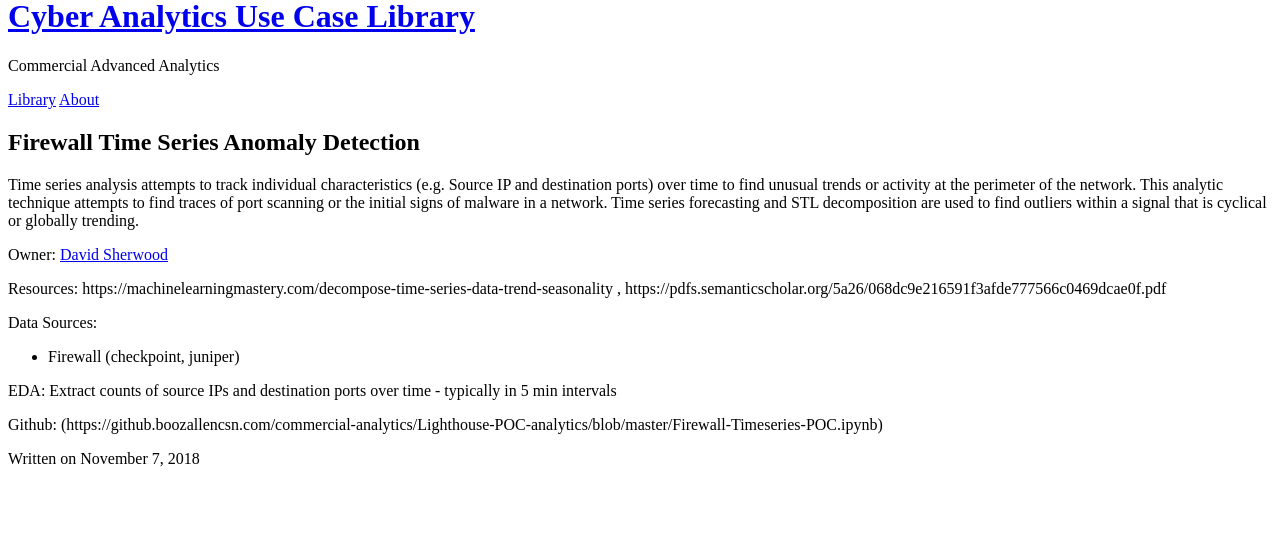
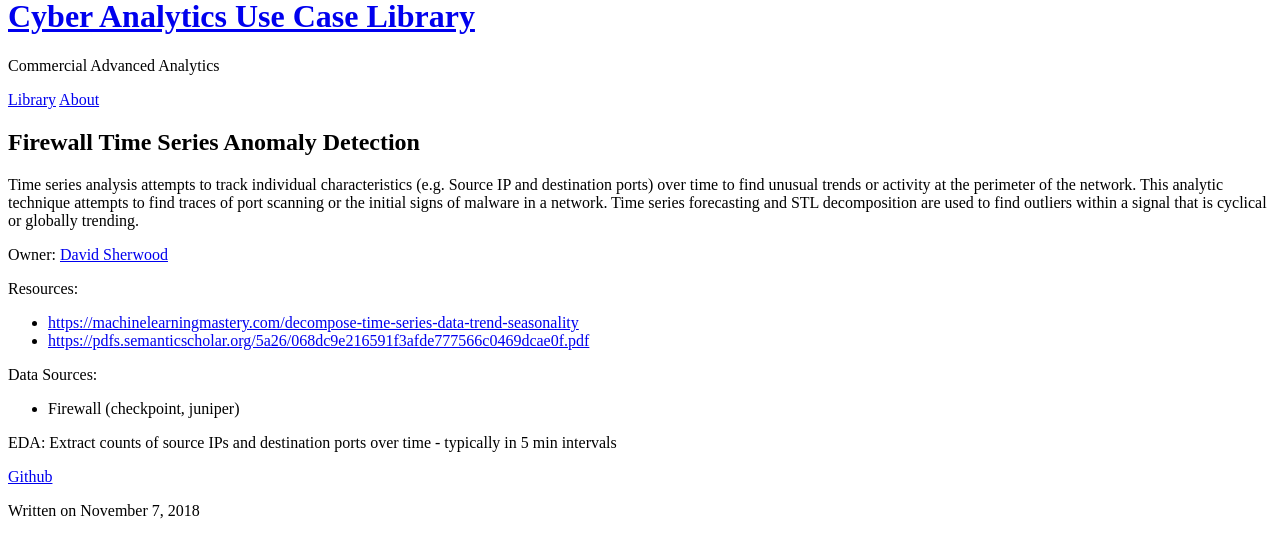
Before and after one commit to sherwoodd/jekyll-now, a Jekyll site: the page built from _posts/2018-11-7-Firewall-Timeseries.md, in a window 1280 px wide, cut to the strip 335-893 px from the top of the page. Built offline with Jekyll 4.4.1, drawn with Linux system fonts in a browser that asks for light colours; part of the change alters nothing that is shown.

Commit message:
Update 2018-11-7-Firewall-Timeseries.md

```diff
--- a/_posts/2018-11-7-Firewall-Timeseries.md
+++ b/_posts/2018-11-7-Firewall-Timeseries.md
@@ -7,11 +7,13 @@ Time series analysis attempts to track individual characteristics (e.g. Source I
 
 Owner: [David Sherwood](https://github.boozallencsn.com/sherwood-david)
 
-Resources: https://machinelearningmastery.com/decompose-time-series-data-trend-seasonality , https://pdfs.semanticscholar.org/5a26/068dc9e216591f3afde777566c0469dcae0f.pdf
+Resources:
+* <https://machinelearningmastery.com/decompose-time-series-data-trend-seasonality>
+* <https://pdfs.semanticscholar.org/5a26/068dc9e216591f3afde777566c0469dcae0f.pdf>
 
 Data Sources:
 * Firewall (checkpoint, juniper)
 
 EDA: Extract counts of source IPs and destination ports over time - typically in 5 min intervals
 
-Github: (https://github.boozallencsn.com/commercial-analytics/Lighthouse-POC-analytics/blob/master/Firewall-Timeseries-POC.ipynb)
+[Github](https://github.boozallencsn.com/commercial-analytics/Lighthouse-POC-analytics/blob/master/Firewall-Timeseries-POC.ipynb)
```
